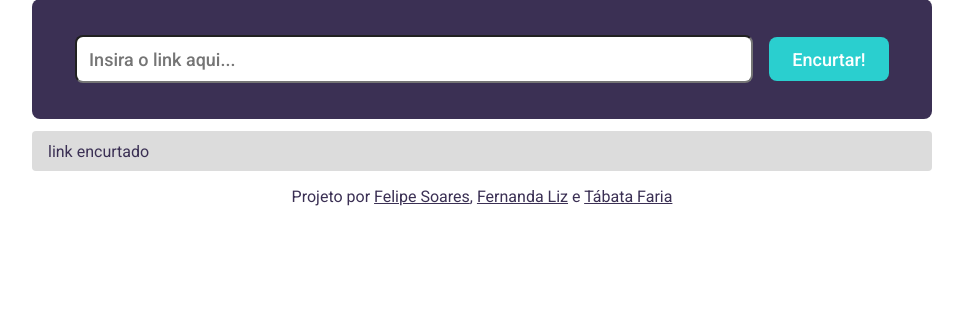
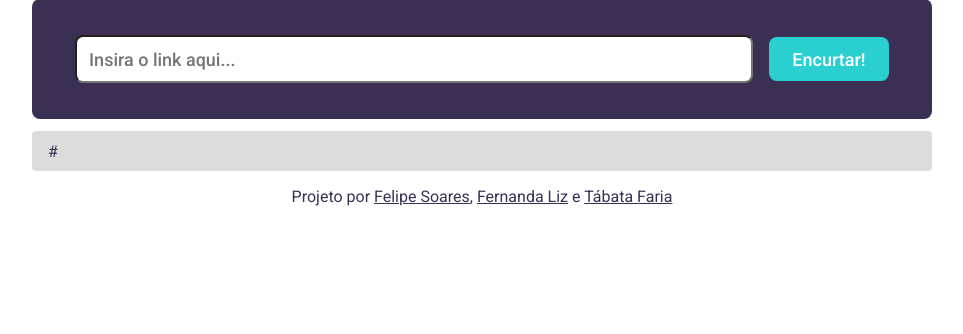
Before and after one commit to felipesoaresfl/django-encurtador-URL, a Django app: template url/templates/url/index.html in a window 1280 px wide. Shown: the part 151-485 px from the top of the page, without its empty margins (158-1121 px from the left). Run offline with Django 4.2, Linux system fonts and the light colour scheme; the template is opened without the code that fills it: most values are stand-ins (such as "Sample title", 1, 10 or a date in 2020).

Commit message:
arruma pagina inicial

```diff
--- a/url/templates/url/index.html
+++ b/url/templates/url/index.html
@@ -32,7 +32,7 @@
       </div>
       <div class="main_list">
       <div class="list_bloco">
-        <ul> link encurtado </ul>
+        <ul> {{ url_curta }} </ul>
       </div>
     </div>
     </main>
```
